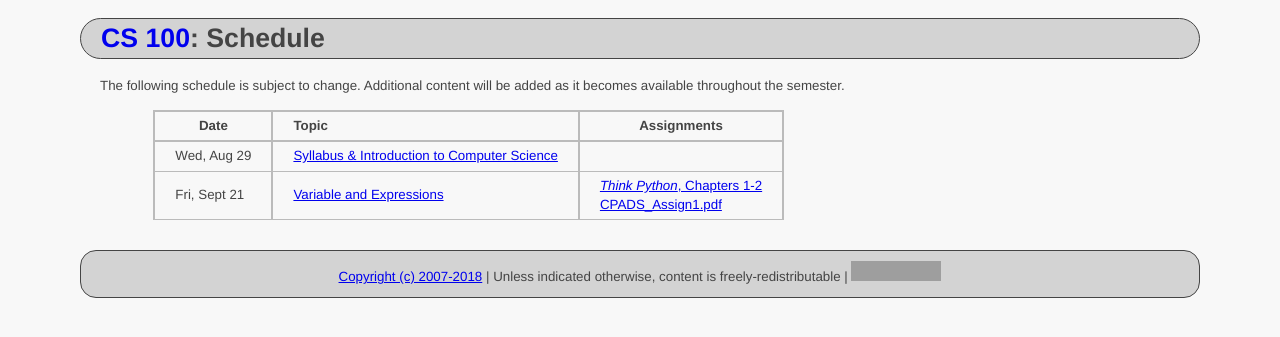
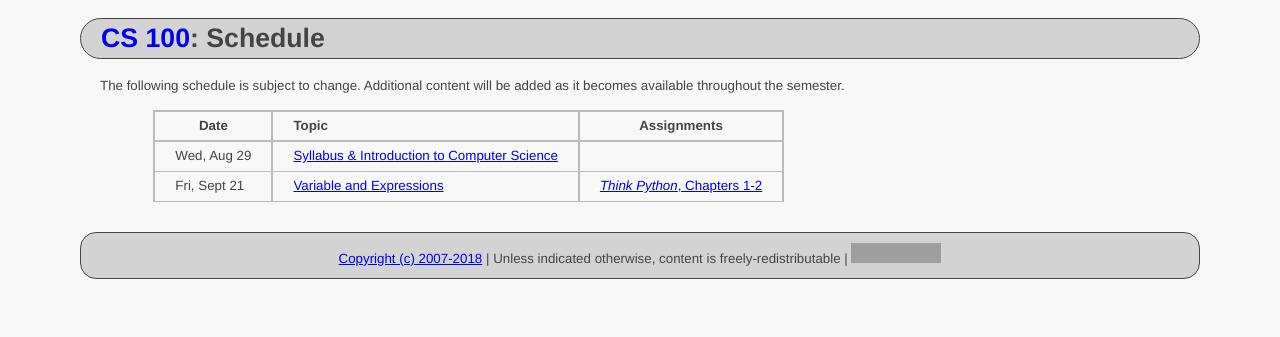
Before and after one commit to ycpcs/cs100-fall2018, a Jekyll site: the page built from schedule.md, in a window 1280 px wide. Shown: the top 337 px of the page. Built offline with Jekyll 4.4.1, drawn with Linux system fonts in a browser that asks for light colours; grey boxes are pictures that could not be loaded.

Commit message:
removed assign01

```diff
--- a/schedule.md
+++ b/schedule.md
@@ -8,14 +8,14 @@ The following schedule is subject to change.
 Additional content will be added as it becomes available throughout the semester.
 
 
->| **Date**       | **Topic**                                                                     |  **Assignments**                                                                           |
->| ---------------|:------------------------------------------------------------------------------|--------------------------------------------------------------------------------------------|
->| Wed, Aug 29    |  [Syllabus & Introduction to Computer Science](lectures/lecture0_intro.pdf)   |                                                                                            |
->| Fri, Sept 21   |  [Variable and Expressions](lectures/lecture1_variables_expressions.pdf)      | [*Think Python*, Chapters 1-2](https://greenteapress.com/wp/think-python-2e/) <br /> [CPADS_Assign1.pdf](assign/CPADS_Assign1.pdf)     |
+>| **Date**       | **Topic**                                                                     |  **Assignments**                                                                 |
+>| ---------------|:------------------------------------------------------------------------------|----------------------------------------------------------------------------------|
+>| Wed, Aug 29    |  [Syllabus & Introduction to Computer Science](lectures/lecture0_intro.pdf)   |                                                                                  |
+>| Fri, Sept 21   |  [Variable and Expressions](lectures/lecture1_variables_expressions.pdf)      | [*Think Python*, Chapters 1-2](https://greenteapress.com/wp/think-python-2e/)    |
 
 <!--
->| Wed, Oct 4 <br /> Fri, Oct 6    |  **EXAM 1**                                                  |                                                                                            |
->| Mon, Oct 9     |  [Functions](lectures/lecture3_functions.pdf)                                 | [*Think Python*, Chapters 3](https://greenteapress.com/wp/think-python-2e/)        |
->| Fri, Oct 20    |  [Iteration](lectures/lecture2_iteration.pdf)                                 | [*Think Python*, Chapter 4](https://greenteapress.com/wp/think-python-2e/)         |
->| Mon, Oct 30    |  [Decisions](lectures/lecture4_decisions.pdf)                                 | [*Think Python*, Chapter 5](https://greenteapress.com/wp/think-python-2e/)         |
+>| Wed, Oct 4 <br /> Fri, Oct 6    |  **EXAM 1**                                                  |                                                                                  |
+>| Mon, Oct 9     |  [Functions](lectures/lecture3_functions.pdf)                                 | [*Think Python*, Chapters 3](https://greenteapress.com/wp/think-python-2e/)      |
+>| Fri, Oct 20    |  [Iteration](lectures/lecture2_iteration.pdf)                                 | [*Think Python*, Chapter 4](https://greenteapress.com/wp/think-python-2e/)       |
+>| Mon, Oct 30    |  [Decisions](lectures/lecture4_decisions.pdf)                                 | [*Think Python*, Chapter 5](https://greenteapress.com/wp/think-python-2e/)       |
 -->
```
